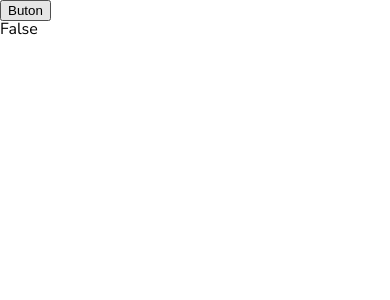
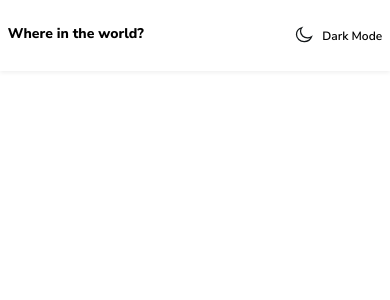
Before and after one commit to unaygney/rest-countries-app, a React (Vite) app: page / in a window 390 px wide. Shown: the top 300 px of the page. Built offline with nearby package versions, Linux system fonts and the light colour scheme.

Commit message:
navbar design done

```diff
--- a/src/App.jsx
+++ b/src/App.jsx
@@ -2,18 +2,16 @@ import React from "react";
 import { useContext } from "react";
 import "./main.css";
 import ThemeContext from "./context/ThemeContext";
+import Navbar from "./components/layout/Navbar";
 
 function App() {
   const { theme, setTheme } = useContext(ThemeContext);
-  console.log(theme);
+
 
 
   return (
     <>
-      <button onClick={() => (theme ? setTheme(false) : setTheme(true))}>
-        Buton
-      </button>
-      <p>{theme ? "True" : "False"}</p>
+<Navbar />
     </>
   );
 }
--- /dev/null
+++ b/src/assets/ThemeLogo.jsx
@@ -0,0 +1,26 @@
+import React from "react";
+
+function ThemeLogo() {
+  return (
+    <div>
+      <svg
+        width="20"
+        height="20"
+        viewBox="0 0 20 20"
+        fill="none"
+        xmlns="http://www.w3.org/2000/svg"
+      >
+        <path
+          fillRule="evenodd"
+          clipRule="evenodd"
+          d="M13.5532 13.815C9.66857 13.815 6.51929 10.9278 6.51929 7.36821C6.51929 6.0253 6.96679 4.78158 7.73143 3.75C4.69036 4.69515 2.5 7.33122 2.5 10.4381C2.5 14.3385 5.94929 17.5 10.2036 17.5C13.5929 17.5 16.4696 15.4932 17.5 12.7045C16.375 13.4048 15.0161 13.815 13.5532 13.815Z"
+          fill="white"
+          stroke="#111517"
+          strokeWidth="1.25"
+        />
+      </svg>
+    </div>
+  );
+}
+
+export default ThemeLogo;
--- /dev/null
+++ b/src/components/layout/Navbar.jsx
@@ -0,0 +1,22 @@
+import React from "react";
+//SVG
+import ThemeLogo from '../../assets/ThemeLogo.jsx';
+function Navbar() {
+  return (
+    <nav className="navbar">
+        <div className="container">
+        <div className="site-title">
+        <h1 className="title">Where in the world?</h1>
+      </div>
+
+      <div className="theme-container">
+        <ThemeLogo />
+        <h3 className="theme-title">Dark Mode</h3>
+      </div>
+        </div>
+
+    </nav>
+  );
+}
+
+export default Navbar;
--- a/src/main.css
+++ b/src/main.css
@@ -46,5 +46,54 @@ table {
   border-collapse: collapse;
   border-spacing: 0; }
 
+img {
+  width: 100%;
+  height: 100%;
+  display: block; }
+
 body {
   font-family: 'Nunito Sans', sans-serif; }
+
+.title {
+  color: inherit;
+  font-size: 24px;
+  font-style: normal;
+  font-weight: 800;
+  line-height: normal; }
+
+.subtitle {
+  color: inherit;
+  font-size: 18px;
+  font-style: normal;
+  font-weight: 800;
+  line-height: 26px; }
+
+.theme-title {
+  font-size: 16px;
+  font-weight: 600;
+  line-height: normal;
+  color: inherit; }
+
+.container {
+  width: 96%;
+  max-width: 1440px;
+  margin-left: auto;
+  margin-right: auto; }
+
+.navbar {
+  background-color: inherit;
+  box-shadow: 0px 2px 4px 0px rgba(0, 0, 0, 0.06); }
+  .navbar .container {
+    display: flex;
+    justify-content: space-between;
+    padding: 24px 0; }
+    .navbar .container .theme-container {
+      display: flex;
+      align-items: center;
+      gap: 8px; }
+
+@media (max-width: 478px) {
+  .navbar .container .title {
+    font-size: 14px; }
+  .navbar .container .theme-container .theme-title {
+    font-size: 12px; } }
--- a/src/sass/abstracts/_variables.scss
+++ b/src/sass/abstracts/_variables.scss
@@ -0,0 +1,5 @@
+$bg-light : #FAFAFA;
+$bg-dark : #202C36;
+$color-white: #FFF;
+$color-black : #111517;
+$color-light-dark : #2B3844;
--- a/src/sass/base/_reset.scss
+++ b/src/sass/base/_reset.scss
@@ -46,3 +46,9 @@ table {
 	border-collapse: collapse;
 	border-spacing: 0;
 }
+
+img{
+	width: 100%;
+	height: 100%;
+	display: block;
+}
--- a/src/sass/base/_typography.scss
+++ b/src/sass/base/_typography.scss
@@ -3,3 +3,26 @@
 body{
     font-family: 'Nunito Sans', sans-serif;
 }
+
+.title{
+    color: inherit;
+    font-size: 24px;
+    font-style: normal;
+    font-weight: 800;
+    line-height: normal;
+}
+
+.subtitle{
+    color: inherit;
+    font-size: 18px;
+    font-style: normal;
+    font-weight: 800;
+    line-height: 26px;
+ }
+
+ .theme-title{
+    font-size: 16px;
+    font-weight: 600;
+    line-height: normal;
+    color: inherit;
+ }
--- /dev/null
+++ b/src/sass/components/_container.scss
@@ -0,0 +1,6 @@
+.container{
+    width: 96%;
+    max-width: 1440px;
+    margin-left: auto;
+    margin-right: auto ;
+}
--- /dev/null
+++ b/src/sass/layout/_navbar.scss
@@ -0,0 +1,31 @@
+.navbar {
+  background-color: inherit;
+  box-shadow: 0px 2px 4px 0px rgba(0, 0, 0, 0.06);
+  .container {
+    display: flex;
+    justify-content: space-between;
+    padding: 24px 0;
+
+    .theme-container {
+      display: flex;
+      align-items: center;
+      gap: 8px;
+    }
+  }
+}
+
+@media (max-width: 478px) {
+  .navbar {
+    .container {
+      .title {
+        font-size: 14px;
+      }
+
+      .theme-container {
+        .theme-title {
+          font-size: 12px;
+        }
+      }
+    }
+  }
+}
--- a/src/sass/main.scss
+++ b/src/sass/main.scss
@@ -4,3 +4,9 @@
 // Base
 @import "base/reset";
 @import "base/typography";
+
+// Componnets
+@import "components/container";
+
+// Layout
+@import "layout/navbar"
```
